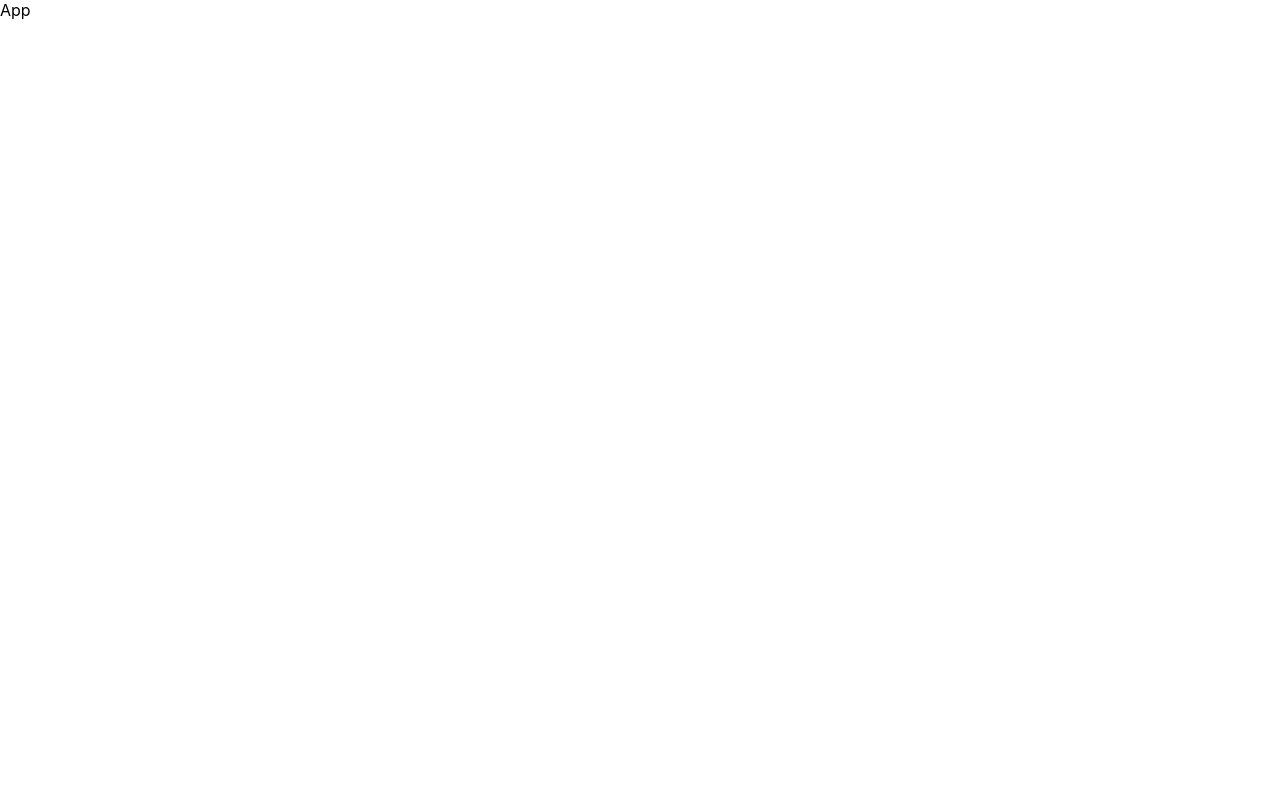
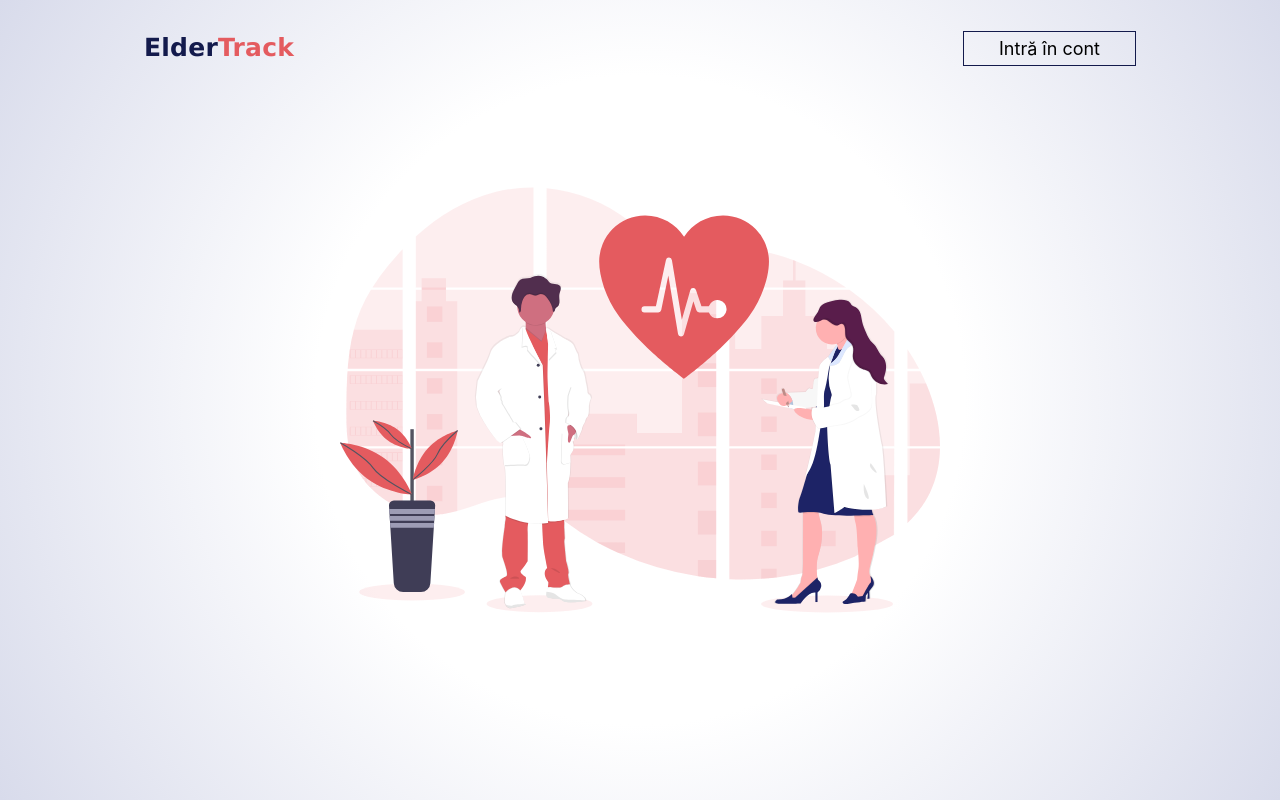
Before and after one commit to snmada/elder-track, a React (Create React App) app in the folder elder-track-fe/: page / in a window 1280 px wide. Built offline with nearby package versions, Linux system fonts and the light colour scheme.

Commit message:
Implement Landing Page

```diff
--- a/elder-track-fe/package.json
+++ b/elder-track-fe/package.json
@@ -3,11 +3,15 @@
   "version": "0.1.0",
   "private": true,
   "dependencies": {
+    "@emotion/react": "^11.11.0",
+    "@emotion/styled": "^11.11.0",
+    "@mui/material": "^5.12.3",
     "@testing-library/jest-dom": "^5.16.5",
     "@testing-library/react": "^13.4.0",
     "@testing-library/user-event": "^13.5.0",
     "react": "^18.2.0",
     "react-dom": "^18.2.0",
+    "react-router-dom": "^6.11.1",
     "react-scripts": "5.0.1",
     "web-vitals": "^2.1.4"
   },
--- a/elder-track-fe/src/App.js
+++ b/elder-track-fe/src/App.js
@@ -1,7 +1,14 @@
+import {BrowserRouter, Route, Routes} from 'react-router-dom'
+import LandingPage from './pages/LandingPage/LandingPage.js'
+
 function App() {
-  return (
-    <>App</>
-  );
+    return (
+        <BrowserRouter>
+            <Routes>
+                <Route exact path="/" element={<LandingPage/>}/>
+            </Routes>
+        </BrowserRouter>
+    )
 }
 
 export default App;
--- /dev/null
+++ b/elder-track-fe/src/pages/LandingPage/LandingPage.css
@@ -0,0 +1,27 @@
+.login-button{
+    text-align: center;
+    font-size: 18px;
+    border: 1px solid #131A4C;
+    padding: 6px 35px;
+    cursor: pointer;
+}
+
+.login-button:hover{
+   background: #131A4C;
+   color: white;
+}
+
+.landing-page-container{
+    width: 100%;
+    height: 100vh;
+    align-items: center;
+    justify-content: center;
+    background: rgb(255,255,255);
+    background: radial-gradient(circle, rgba(255,255,255,1) 43%, rgba(216,219,235,1) 100%);
+}
+
+.landing-page-container .grid{
+    display: flex;
+    align-items: center;
+    justify-content: center;
+}
--- /dev/null
+++ b/elder-track-fe/src/pages/LandingPage/LandingPage.js
@@ -0,0 +1,32 @@
+import React from 'react'
+import {useNavigate} from 'react-router-dom'
+import {AppBar, Toolbar, Grid, Box, Typography} from '@mui/material'
+import '../LandingPage/LandingPage.css'
+import svg from '../../svg/undraw_medicine_b-1-ol.svg'
+
+function LandingPage() {
+
+    const navigate = useNavigate();
+
+    return (
+        <>
+            <AppBar elevation={0} sx={{background: 'transparent', color: 'black', px: 15, py: 2}}>
+                <Toolbar>
+                    <Typography sx={{flexGrow: 1, fontFamily: 'Verdana, Geneva, Tahoma, sans-serif', fontSize: '25px', fontWeight: '900', color: '#131A4C', cursor: 'pointer'}} onClick={() => {navigate("/")}}>
+                        Elder<span style={{color:"#E45B5F"}}>Track</span>
+                    </Typography>
+                    <Box className="login-button" onClick={() => {navigate("/login")}}>Intră în cont</Box>
+                </Toolbar>
+            </AppBar>
+            <Grid container className="landing-page-container">
+                <Grid container width="500px">
+                    <Grid item xs={12} className="grid">
+                        <img src={svg} width="600px" height="450px"/>
+                    </Grid>
+                </Grid>
+            </Grid>
+        </>
+    )
+}
+
+export default LandingPage;
```
Also changed, not shown: elder-track-fe/src/svg/undraw_medicine_b-1-ol.svg (added), 1 other file (tests, documents, lock files or other folders).
